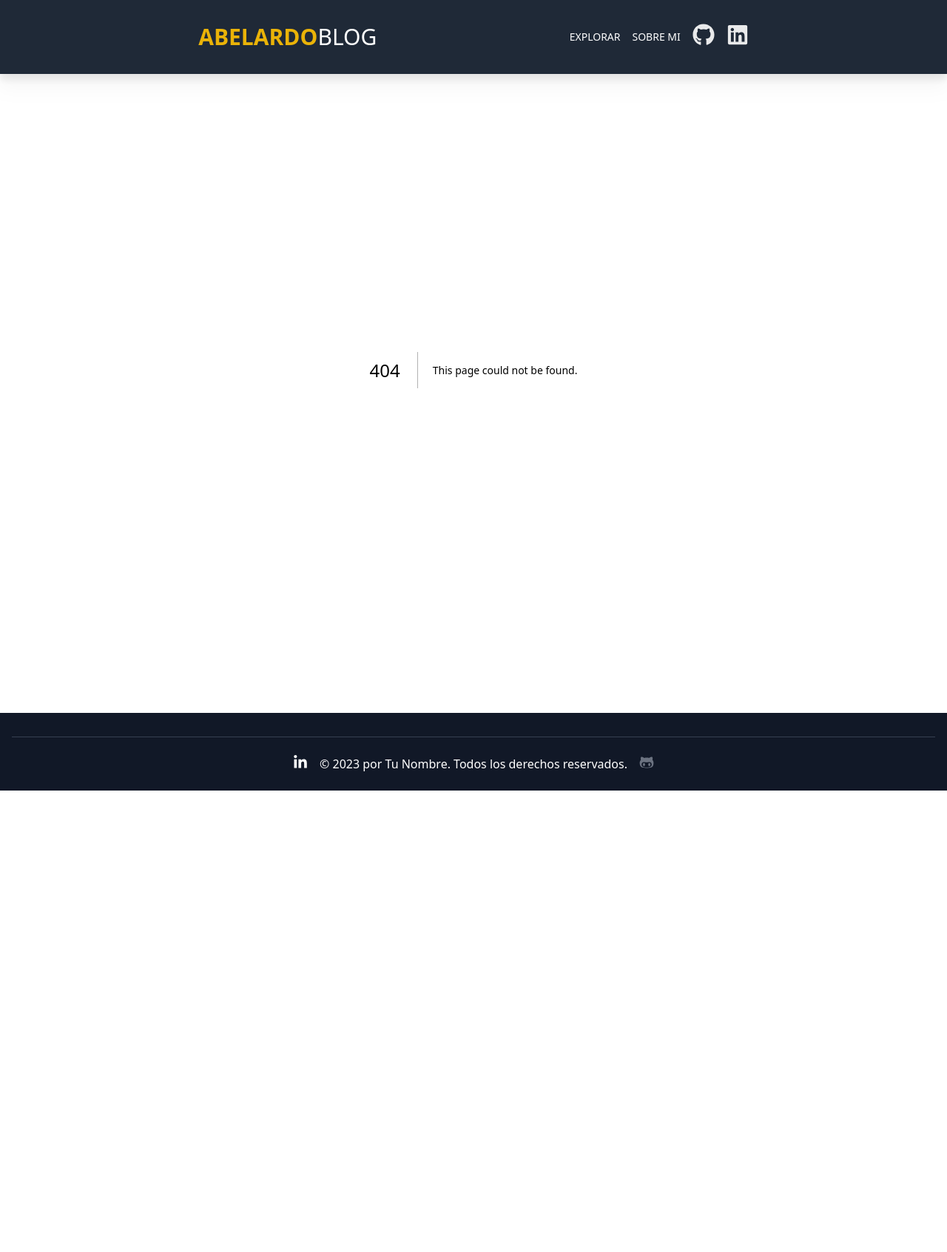
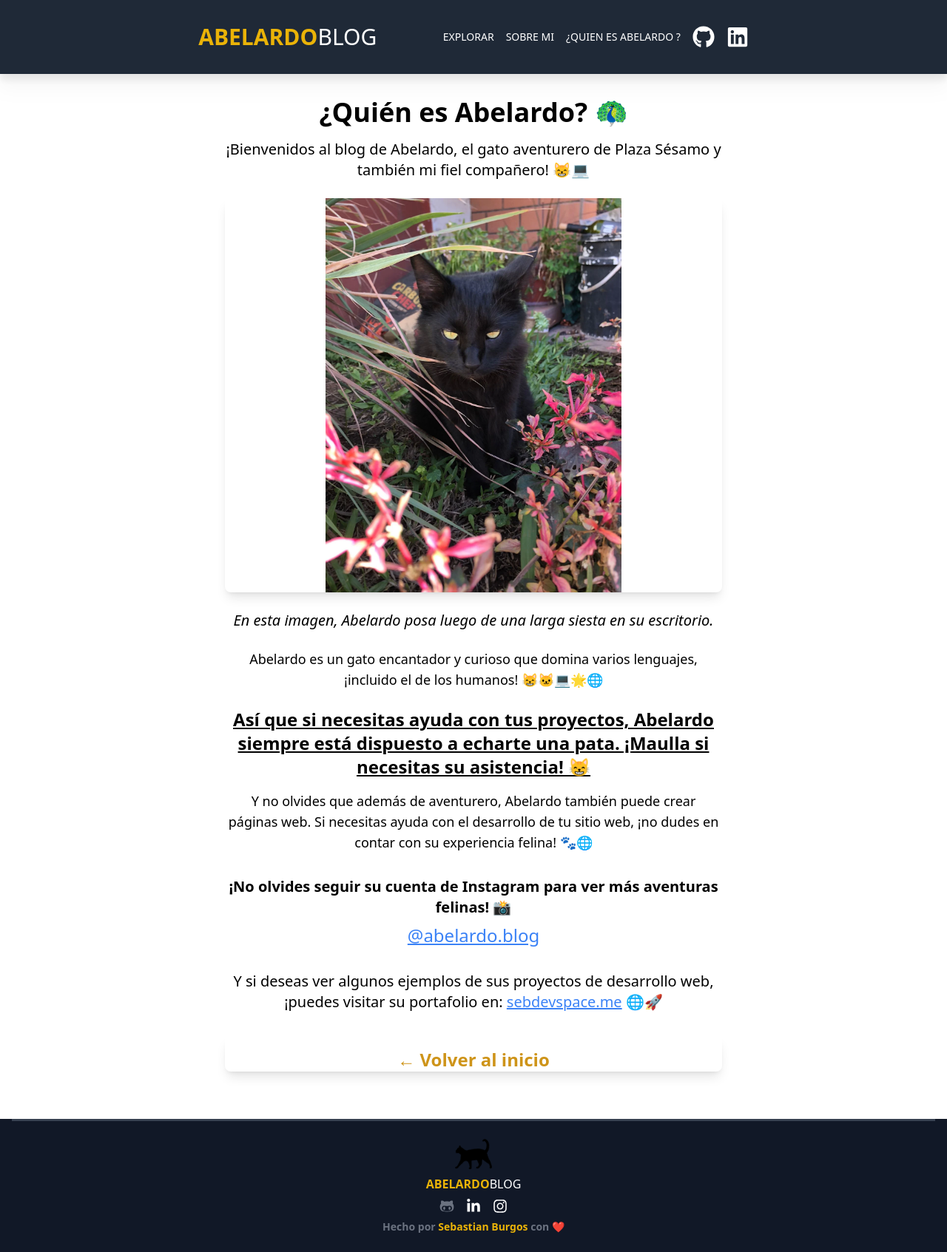
Before and after one commit to sebiten/AbelardoBlog, a Next.js app: page /abelardo in a window 1280 px wide. Before the commit this address had no page. Shown: the whole page at 74% size. Before the commit the page ends 1069 px from the top, so only its background shows below. Built offline with nearby package versions, Linux system fonts and the light colour scheme.

Commit message:
new page

```diff
--- /dev/null
+++ b/app/abelardo/page.tsx
@@ -0,0 +1,101 @@
+import Image from "next/image";
+import Link from "next/link";
+
+export default function Abelardo() {
+  return (
+    <>
+      <div className="max-w-2xl mx-auto mt-8">
+        <div className="text-center dark:text-white">
+          <h2 className="text-4xl font-bold mb-4">¿Quién es Abelardo? 🦚</h2>
+          <p className="text-xl">
+            ¡Bienvenidos al blog de Abelardo, el gato aventurero de Plaza Sésamo
+            y también mi fiel compañero! 😸💻
+          </p>
+          <div
+            className="mt-6 rounded-lg shadow-lg overflow-hidden flex
+        justify-center
+        align-middle
+        "
+          >
+            <Image
+              src="/abelardowebp.webp"
+              alt="Abelardo"
+              width={400}
+              height={300}
+              className=""
+            />
+          </div>
+          <p className="mt-6 text-xl italic">
+            En esta imagen, Abelardo posa luego de una larga siesta en su
+            escritorio.
+          </p>
+          <p className="mt-6 text-lg">
+            Abelardo es un gato encantador y curioso que domina varios
+            lenguajes, ¡incluido el de los humanos! 😸🐱‍💻🌟🌐
+          </p>
+          <p className="mt-6 text-2xl font-bold underline">
+            Así que si necesitas ayuda con tus proyectos, Abelardo siempre está
+            dispuesto a echarte una pata. ¡Maulla si necesitas su asistencia! 😸
+          </p>
+          <p className="mt-4 text-lg">
+            Y no olvides que además de aventurero, Abelardo también puede crear
+            páginas web. Si necesitas ayuda con el desarrollo de tu sitio web,
+            ¡no dudes en contar con su experiencia felina! 🐾🌐
+          </p>
+
+          <div className="mt-8">
+            <p className="text-xl font-bold">
+              ¡No olvides seguir su cuenta de Instagram para ver más aventuras
+              felinas! 📸
+            </p>
+            <Link
+              href="https://www.instagram.com/abelardo.blog/"
+              target="_blank"
+              className="block text-2xl mt-2 text-blue-500 hover:text-yellow-500 underline transform transition-colors duration-300"
+            >
+              @abelardo.blog
+            </Link>
+          </div>
+
+          <div className="mt-8">
+            <p className="mt-4 text-xl">
+              Y si deseas ver algunos ejemplos de sus proyectos de desarrollo
+              web, ¡puedes visitar su portafolio en:{" "}
+              <Link
+                href="https://sebdevspace.me/"
+                target="_blank"
+                className="text-blue-500 hover:text-yellow-500 underline transform transition-colors duration-300"
+              >
+                sebdevspace.me
+              </Link>{" "}
+              🌐🚀
+            </p>
+          </div>
+
+          <div
+            className="mt-8 rounded-lg shadow-lg overflow-hidden flex
+  justify-center"
+          >
+            <Link
+              className="animate-pulse
+    animate-infinite
+    animate-duration-[100ms]
+    animate-delay-[22ms]
+    animate-ease-out
+    text-yellow-600
+    hover:text-yellow-700
+    dark:text-yellow-400
+    dark:hover:text-yellow-500
+    font-bold
+    text-2xl
+    mt-4"
+              href="/"
+            >
+              ← Volver al inicio
+            </Link>
+          </div>
+        </div>
+      </div>
+    </>
+  );
+}
--- a/app/components/Footer.tsx
+++ b/app/components/Footer.tsx
@@ -1,12 +1,41 @@
+import Image from "next/image";
 import Link from "next/link";
-import { FaGithubAlt, FaLinkedinIn } from "react-icons/fa";
+import { FaGithubAlt, FaInstagram, FaLinkedinIn } from "react-icons/fa";
 
 export default function Footer() {
   return (
-    <footer className="bg-gray-900 pt-8 mt-16 pb-6">
+    <footer className="bg-gray-900 mt-16 pb-6">
       <div className="container mx-auto px-4">
-      <hr className="mb-6 border-b-1 border-gray-700" />
+        <hr className="mb-6 border-b-2 border-gray-700" />
         <div className="text-white flex justify-center gap-4">
+          <div className="flex flex-col justify-center items-center gap-2 ">
+            <Link
+              href="/"
+              className="text-center text-yellow-500 font-bold uppercase no-underline"
+            >
+              <Image
+                src="/cat.png"
+                alt="Abelardo"
+                width={50}
+                height={300}
+                className=""
+              />
+            </Link>
+            <Link
+              href="/"
+              className="text-center text-yellow-500 font-bold uppercase no-underline"
+            >
+              Abelardo
+              <span className="text-white font-normal">Blog</span>
+            </Link>
+            <div className=" flex flex-row justify-center sm:justify-evenly align-middle gap-4 text-white text-4xl lg:text-5xl">
+              <Link
+                href="https://github.com/tu_usuario"
+                target="_blank"
+                rel="noopener noreferrer"
+              >
+                <FaGithubAlt className="text-xl text-gray-500 hover:text-gray-400" />
+              </Link>
               <Link
                 href="https://www.linkedin.com/in/tu_perfil/"
                 target="_blank"
@@ -14,14 +43,25 @@ export default function Footer() {
               >
                 <FaLinkedinIn className="text-xl hover:text-blue-500" />
               </Link>
-        © {new Date().getFullYear()} por Tu Nombre. Todos los derechos reservados.
               <Link
-          href="https://github.com/tu_usuario"
+                href="https://www.instagram.com/abelardo.blog/"
                 target="_blank"
-          rel="noopener noreferrer"
+                className="block text-2xl  hover:text-blue-500 underline transform transition-colors duration-300"
               >
-          <FaGithubAlt className="text-xl text-gray-500 hover:text-gray-400" />
+                <FaInstagram className="text-xl hover:text-yellow-500" />
               </Link>
+            </div>
+            <p className="text-sm text-gray-500 font-bold dark:text-white/60">
+              Hecho por{" "}
+              <Link
+                href="https://www.sebdevspace.me"
+                className="text-yellow-500"
+              >
+                Sebastian Burgos
+              </Link>{" "}
+              con ❤️
+            </p>
+          </div>
         </div>
       </div>
     </footer>
--- a/app/components/ListItem.tsx
+++ b/app/components/ListItem.tsx
@@ -11,32 +11,41 @@ export default function ListItem({ post }: Props) {
   const formattedDate = getFormattedDate(date);
 
   return (
-    <div>
-      <Link
-        href={`/posts/${id}`}
-        className="blog-box grid grid-cols-1 sm:grid-cols-2 md:grid-cols-2 lg:grid-cols-2 shadow-lg gap-4 border-2 border-gray-200 dark:border-gray-800 rounded-md p-4 my-4 bg-white dark:bg-gray-800"
-      >
-        <div className="blog-content">
-          <h3 className="text-xl md:text-2xl font-bold text-gray-900 dark:text-gray-100 mb-2">
+    <Link
+    className="hover:scale-90 transition-all duration-200 ease-in-out relative"
+    href={`/posts/${id}`}
+  >
+    <>
+      <li className="mt-4 rounded-md overflow-hidden shadow-md bg-white dark:bg-gray-800 h-[380px] list-none ">
+        {imageUrl && (
+          <Image
+            width={300}
+            height={300}
+            src={imageUrl}
+            alt={title}
+            className="w-full h-60 object-cover mx-auto"
+          />
+        )}
+        <div className="p-4 h-32 ">
+          <h3
+            className="text-xl font-semibold dark:text-white/90 mb-2
+          hover:text-yellow-500
+          "
+          >
             {title}
           </h3>
-          <p className="text-sm md:text-base font-bold text-gray-500 dark:text-gray-400 mb-1">
-            {formattedDate}
-          </p>
-          <p className="text-sm md:text-base font-bold text-yellow-600 dark:text-yellow-400 mb-4">
-            {categories}
-          </p>
+          <p className="text-sm text-yellow-600 font-bold">{formattedDate}</p>
+          <div
+            className="absolute bottom-0 left-4 "
+          >
+            <p
+              className="text-sm text-gray-500 font-bold dark:text-white/60"
+            >{categories}</p>
+          </div>
         </div>
-        <div>
-          <Image
-            className="rounded-md object-cover h-48 w-full"
-            src={imageUrl}
-            alt={title}
-            width={300}
-            height={300}
-          />
-        </div>
-      </Link>
-    </div>
+
+      </li>
+    </>
+  </Link>
   );
 }
--- a/app/components/Navbar.tsx
+++ b/app/components/Navbar.tsx
@@ -1,5 +1,5 @@
 import Link from "next/link";
-import { FaGithub, FaLinkedin } from "react-icons/fa";
+import { links } from "../constantes/link";
 
 export default function Navbar() {
   return (
@@ -15,31 +15,16 @@ export default function Navbar() {
           </Link>
         </div>
         <div className="flex flex-row justify-center sm:justify-evenly align-middle gap-4 text-white text-4xl lg:text-5xl">
-          <Link
-            href={"/"}
-            className="text-white no-underline text-sm uppercase m-auto hover:text-yellow-200"
-          >
-            Explorar
-          </Link>
-          <Link
-            href="https://sebdevspace.me/"
-            className="text-white no-underline text-sm uppercase m-auto hover:text-yellow-200"
-            target="blank"
-          >
-            Sobre mi
-          </Link>
-          <Link
-            className="text-white/90 hover:text-yellow-200"
-            href="https://github.com/sebiten"
-          >
-            <FaGithub size={30} />
-          </Link>
-          <Link
-            className="text-white/90 hover:text-yellow-200"
-            href="https://www.linkedin.com/in/sebdevspace/"
-          >
-            <FaLinkedin size={30} />
-          </Link>
+          {links.map((link, index) => (
+            <Link
+              key={index}
+              href={link.href}
+              className="text-white no-underline text-sm uppercase m-auto hover:text-yellow-200"
+              target={link.target || ""}
+            >
+              {link.icon ? link.icon : link.text}
+            </Link>
+          ))}
         </div>
       </div>
     </nav>
--- a/app/components/Posts.tsx
+++ b/app/components/Posts.tsx
@@ -1,15 +1,43 @@
 import { getSortedPostsData } from "@/lib/posts";
 import ListItem from "./ListItem";
+import Link from "next/link";
 
 export default function Posts() {
   const posts = getSortedPostsData();
 
   return (
     <>
+      <div className="flex flex-col justify-center items-center">
+        <h2 className="text-2xl font-bold text-center text-yellow-500 dark:text-yellow-400">
+          Artículos
+        </h2>
+        <div className="w-10/12 md:w-full xl:w-11/12 2xl:w-7/12 3xl:w-7/12">
+          <p className="text-center text-gray-600 dark:text-gray-300 mt-4">
+            Si deseas escribir un artículo para este blog sobre algún tema,
+            estaría encantado de leerlo y publicarlo. Puedes contactarme por mi
+            cuenta de {""}
+            <Link
+              href="https://www.instagram.com/abelardo.blog/"
+              target="_blank"
+              className="text-yellow-500 dark:text-yellow-400 underline"
+            >
+              Instagram. {""}
+            </Link>
+            O si lo prefieres, puedes enviarme un mensaje a {""}
+            <Link
+              className="text-yellow-500 dark:text-yellow-400 underline"
+              href="https://wa.link/vcbj5h"
+            >
+              WhatsApp.
+            </Link>
+          </p>
+        </div>
+      </div>
+
       <div
-        className="w-10/12 md:w-full xl:w-11/12 2xl:w-10/12
+        className="w-10/12 md:w-full xl:w-11/12 2xl:w-7/12
       3xl:w-7/12
-      mx-auto grid grid-cols-1 md:grid-cols-1 lg:grid-cols-2 gap-4"
+      mx-auto grid grid-cols-1 md:grid-cols-2 lg:grid-cols-2 gap-4"
       >
         {posts.map((post) => (
           <ListItem key={post.id} post={post} />
--- /dev/null
+++ b/app/constantes/link.tsx
@@ -0,0 +1,21 @@
+import { FaGithub, FaLinkedin } from "react-icons/fa";
+
+export const links = [
+  { href: "/", text: "Explorar", target: "_self" },
+  { href: "https://sebdevspace.me/", text: "Sobre mi", target: "_blank" },
+  {
+    href: "/abelardo",
+    text: "¿Quien es Abelardo ? ",
+    target: "_self",
+  },
+  {
+    href: "https://github.com/sebiten",
+    target: "_blank",
+    icon: <FaGithub size={30} />,
+  },
+  {
+    href: "https://www.linkedin.com/in/sebdevspace/",
+    icon: <FaLinkedin size={30} />,
+    target: "_blank",
+  },
+];
```
Also changed, not shown: public/abelardo.jpg (added), public/abelardowebp.webp (added). Lines whose indentation alone changed are shown as unchanged.
